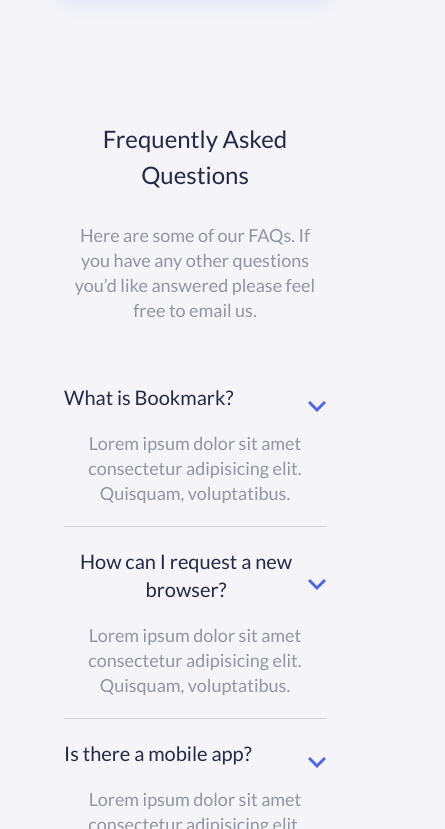
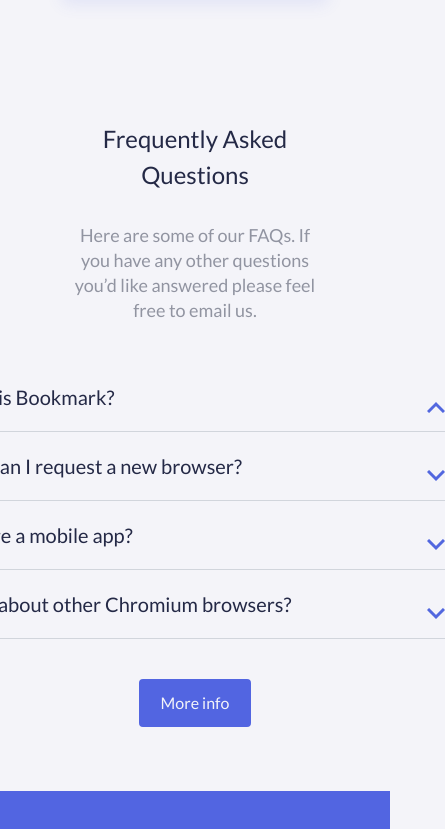
Before and after one commit to edison-r/S1-Web-Evolution-Project, a website: page index.html in a window 390 px wide. Both pictures are taken after a click on the button "What is Bookmark?". Shown: the part 3100-3929 px from the top of the page, 445 px wide, since content can reach past the window. Drawn offline with Linux system fonts and the light colour scheme.

Commit message:
faq final styling and js completed

```diff
--- a/index.html
+++ b/index.html
@@ -160,45 +160,45 @@
                 <p class="!mb-5">Here are some of our FAQs. If you have any other questions you’d like
                     answered please feel free to email us.</p>
             </div>
-            <div class="faq__container">
+            <div class="faq__container w-[500px]">
                 <div class="faq__item border-b border-gray-300">
                     <button class="faq__question w-full !mt-5 text-xl font-medium text-[#242946]">
                         <div class="flex items-center justify-between active">
                             <span class="mb-5">What is Bookmark?</span>
-                            <img class="faq__icon transition-transform" src="/img/icon-arrow.svg" alt="Icono de flecha"></img>
+                            <img class="faq__icon transition-transform duration-500" src="/img/icon-arrow.svg" alt="Icono de flecha"></img>
                         </div>
                     </button>
-                    <p class=".faq__answer !mb-5">Lorem ipsum dolor sit amet consectetur adipisicing elit. Quisquam, voluptatibus.</p>
+                    <p class="faq__answer !mb-5 ">Lorem ipsum dolor sit amet consectetur adipisicing elit. Quisquam, voluptatibus.</p>
                 </div>
                 <div class="faq__item border-b border-gray-300">
                     <button class="faq__question w-full !mt-5 text-xl font-medium text-[#242946]">
                         <div class="flex items-center justify-between">
                             <span class="mb-5">How can I request a new browser?</span>
-                            <img class="faq__icon transition-transform active" src="/img/icon-arrow.svg" alt="Icono de flecha"></img>
+                            <img class="faq__icon transition-transform duration-500" src="/img/icon-arrow.svg" alt="Icono de flecha"></img>
                         </div>
                     </button>
-                    <p class=".faq__answer !mb-5 active">Lorem ipsum dolor sit amet consectetur adipisicing elit. Quisquam, voluptatibus.</p>
+                    <p class="faq__answer !mb-5 hidden">Lorem ipsum dolor sit amet consectetur adipisicing elit. Quisquam, voluptatibus.</p>
                 </div>
                 <div class="faq__item border-b border-gray-300">
                     <button class="faq__question w-full !mt-5 text-xl font-medium text-[#242946]">
                         <div class="flex items-center justify-between">
                             <span class="mb-5">Is there a mobile app?</span>
-                            <img class="faq__icon transition-transform" src="/img/icon-arrow.svg" alt="Icono de flecha"></img>
+                            <img class="faq__icon transition-transform duration-500" src="/img/icon-arrow.svg" alt="Icono de flecha"></img>
                         </div>
                     </button>
-                    <p class=".faq__answer !mb-5 active">Lorem ipsum dolor sit amet consectetur adipisicing elit. Quisquam, voluptatibus.</p>
+                    <p class="faq__answer !mb-5 hidden">Lorem ipsum dolor sit amet consectetur adipisicing elit. Quisquam, voluptatibus.</p>
                 </div>
                 <div class="faq__item border-b border-gray-300">
                     <button class="faq__question w-full !mt-5 text-xl font-medium text-[#242946]">
                         <div class="flex items-center justify-between">
                             <span class="mb-5">What about other Chromium browsers?</span>
-                            <img class="faq__icon transition-transform" src="/img/icon-arrow.svg" alt="Icono de flecha"></img>
+                            <img class="faq__icon transition-transform duration-500" src="/img/icon-arrow.svg" alt="Icono de flecha"></img>
                         </div>
                     </button>
-                    <p class=".faq__answer !mb-5 active">Lorem ipsum dolor sit amet consectetur adipisicing elit. Quisquam, voluptatibus.</p>
+                    <p class="faq__answer !mb-5 hidden">Lorem ipsum dolor sit amet consectetur adipisicing elit. Quisquam, voluptatibus.</p>
                 </div>
             </div>
-            <a class="btn btn__primary">More info</a>
+            <a class="btn btn__primary mt-5">More info</a>
         </div>
 
         <!-- join -->
--- a/main.js
+++ b/main.js
@@ -78,3 +78,36 @@
 });
 
 // Accordion functionality
+document.addEventListener("DOMContentLoaded", function () {
+    // Paso 1: Seleccionamos todos los botones de pregunta
+    const questions = document.querySelectorAll(".faq__question");
+
+    questions.forEach((question) => {
+        question.addEventListener("click", function () {
+            // Paso 2: Localizamos el contenedor padre (faq__item)
+            const faqItem = this.closest(".faq__item");
+
+            // Paso 3: Localizamos la respuesta y el icono dentro de ese bloque
+            const answer = faqItem.querySelector(".faq__answer");
+            const icon = faqItem.querySelector(".faq__icon");
+
+            // Paso 4: Alternamos (mostrar/ocultar) la respuesta
+            answer.classList.toggle("hidden");
+
+            // Paso 5: Rotamos el icono si está abierto
+            icon.classList.toggle("rotate-180");
+
+            // Paso 6: (opcional) cerrar otros acordeones abiertos
+            questions.forEach((otherQuestion) => {
+                if (otherQuestion !== this) {
+                    const otherItem = otherQuestion.closest(".faq__item");
+                    const otherAnswer = otherItem.querySelector(".faq__answer");
+                    const otherIcon = otherItem.querySelector(".faq__icon");
+
+                    otherAnswer.classList.add("hidden");
+                    otherIcon.classList.remove("rotate-180");
+                }
+            });
+        });
+    });
+});
```
Also changed, not shown: dist/output.css.
